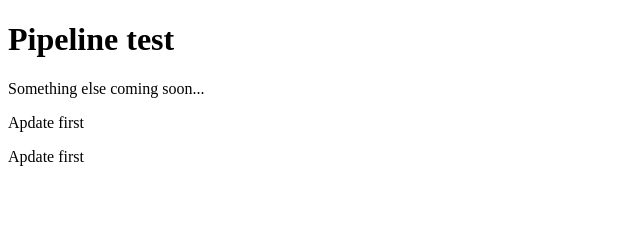
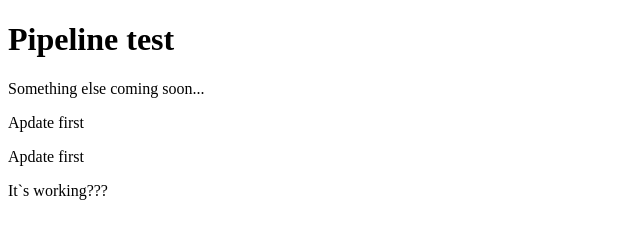
Before and after one commit to DANIILNEDOSTUP/HelloWorld, a plain HTML site: page index.html in a window 1280 px wide. Shown: the whole page, without its empty margins (0-640 px from the left). Drawn offline with Linux system fonts and the light colour scheme.

Commit message:
Update index.html

```diff
--- a/index.html
+++ b/index.html
@@ -9,5 +9,6 @@
     <p>Something else coming soon...</p>
     <p>Apdate first</p>
     <p>Apdate first</p>
+    <p>It`s working???</p>
   </body>
 </html>
```
